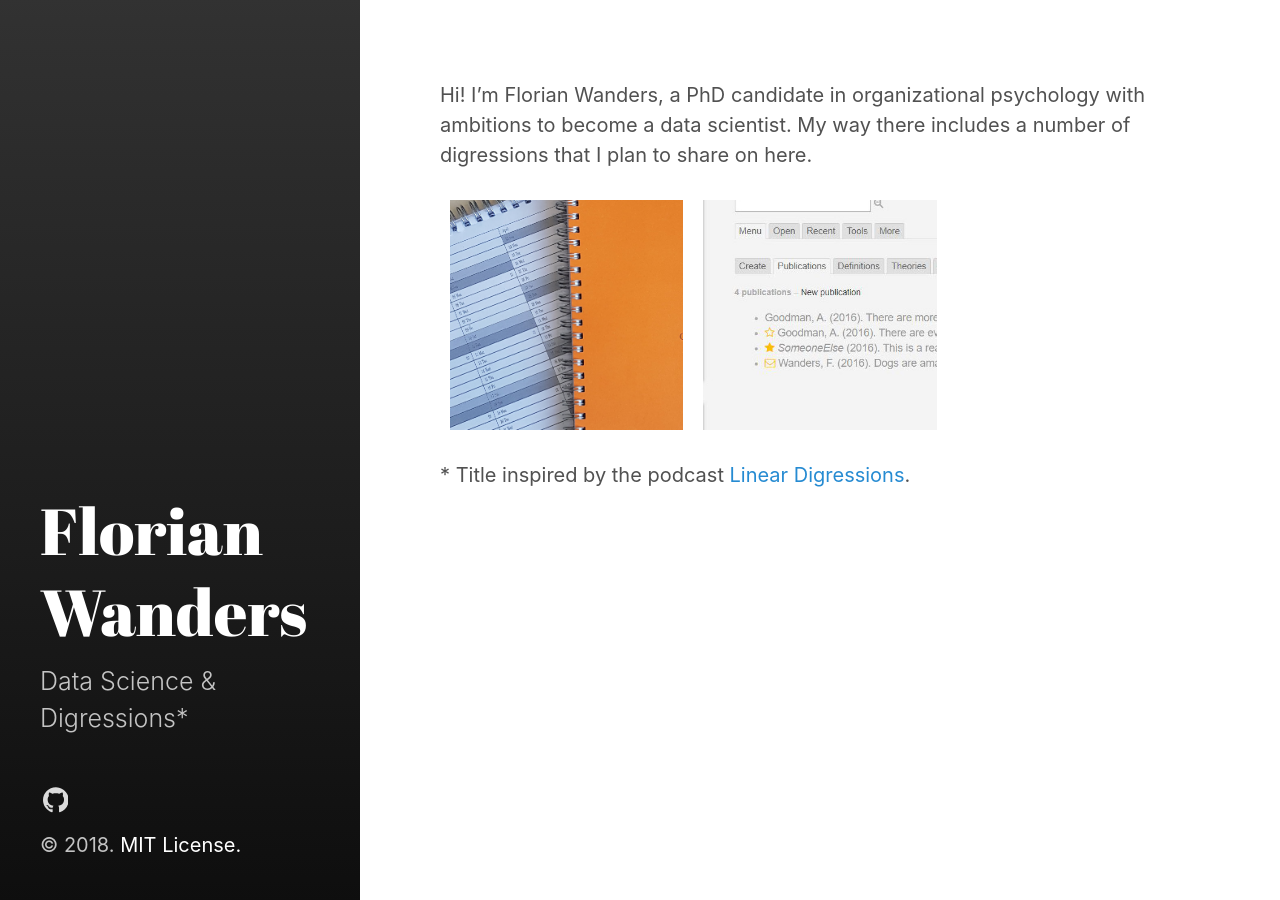
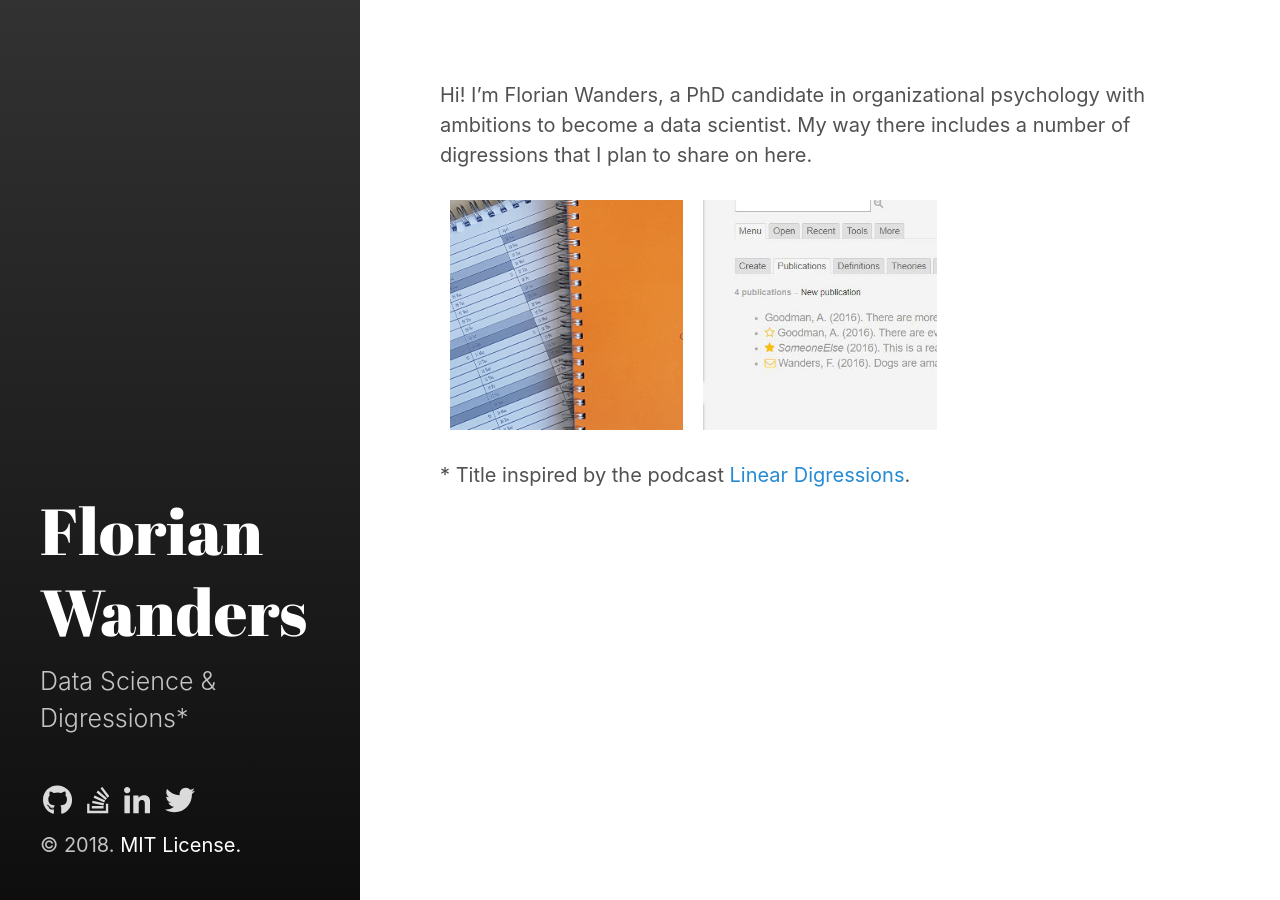
Before and after one commit to stormvirux/florianwanders.github.io, a Jekyll site: the page built from index.md, in a window 1280 px wide. Built offline with Jekyll 4.4.1, drawn with Linux system fonts in a browser that asks for light colours; nearby versions of some CDN libraries.

Commit message:
modify sidebar icons

```diff
--- a/_includes/head.html
+++ b/_includes/head.html
@@ -2,6 +2,12 @@
   <link href="http://gmpg.org/xfn/11" rel="profile" />
   <meta http-equiv="X-UA-Compatible" content="IE=edge" />
   <meta http-equiv="content-type" content="text/html; charset=utf-8" />
+
+  <!-- Enable fontawesome -->
+  <link rel="stylesheet" href="https://use.fontawesome.com/releases/v5.0.13/css/solid.css" integrity="sha384-Rw5qeepMFvJVEZdSo1nDQD5B6wX0m7c5Z/pLNvjkB14W6Yki1hKbSEQaX9ffUbWe" crossorigin="anonymous">
+<link rel="stylesheet" href="https://use.fontawesome.com/releases/v5.0.13/css/regular.css" integrity="sha384-EWu6DiBz01XlR6XGsVuabDMbDN6RT8cwNoY+3tIH+6pUCfaNldJYJQfQlbEIWLyA" crossorigin="anonymous">
+<link rel="stylesheet" href="https://use.fontawesome.com/releases/v5.0.13/css/brands.css" integrity="sha384-VGCZwiSnlHXYDojsRqeMn3IVvdzTx5JEuHgqZ3bYLCLUBV8rvihHApoA1Aso2TZA" crossorigin="anonymous">
+<link rel="stylesheet" href="https://use.fontawesome.com/releases/v5.0.13/css/fontawesome.css" integrity="sha384-GVa9GOgVQgOk+TNYXu7S/InPTfSDTtBalSgkgqQ7sCik56N9ztlkoTr2f/T44oKV" crossorigin="anonymous">
 
   <!-- Enable responsiveness on mobile devices-->
   <meta name="viewport" content="width=device-width, initial-scale=1.0, maximum-scale=1" />
--- a/_includes/sidebar-icon-links.html
+++ b/_includes/sidebar-icon-links.html
@@ -6,4 +6,27 @@
       {% include svg/github.svg %}
     </a>
 
+
+	<a id="github-link"
+       class="icon" title="StackOverflow;" aria-label="StackOverflow"
+       href="http://stackoverflow.com/users/4798582/flo">
+      {% include svg/stack-overflow.svg %}
+    </a>
+
+
+	<a id="github-link"
+       class="icon" title="LinkedIn&nbsp;" aria-label="LinkedIn"
+       href="https://nl.linkedin.com/in/florianwanders">
+      {% include svg/linkedin-in.svg %}
+    </a>
+
+
+	<a id="github-link"
+       class="icon" title="Twitter&nbsp;" aria-label="Twitter"
+       href="https://twitter.com/florianwanders">
+      {% include svg/twitter.svg %}
+    </a>
+
+
+
 </nav>
--- a/index.md
+++ b/index.md
@@ -8,9 +8,6 @@ Hi! I'm Florian Wanders, a PhD candidate in organizational psychology with ambit
 
 
 {% include portfolio.html %}
-
-
-
 
 &#42; Title inspired by the <!-- <a href="https://twitter.com/@multiarmbandit">Katie</a> and <a href="https://twitter.com/benjaffe">Ben's</a> wonderful --> podcast <a href="http://lineardigressions.com">Linear Digressions</a>.
 
```
Also changed, not shown: _includes/custom-icon-links.html (line endings or trailing spaces), _includes/svg/github-alt.svg (added), _includes/svg/github-square.svg (added), _includes/svg/github.svg, _includes/svg/linkedin-in.svg (added), _includes/svg/linkedin.svg (added), _includes/svg/stack-overflow.svg (added), _includes/svg/twitter.svg (added).
